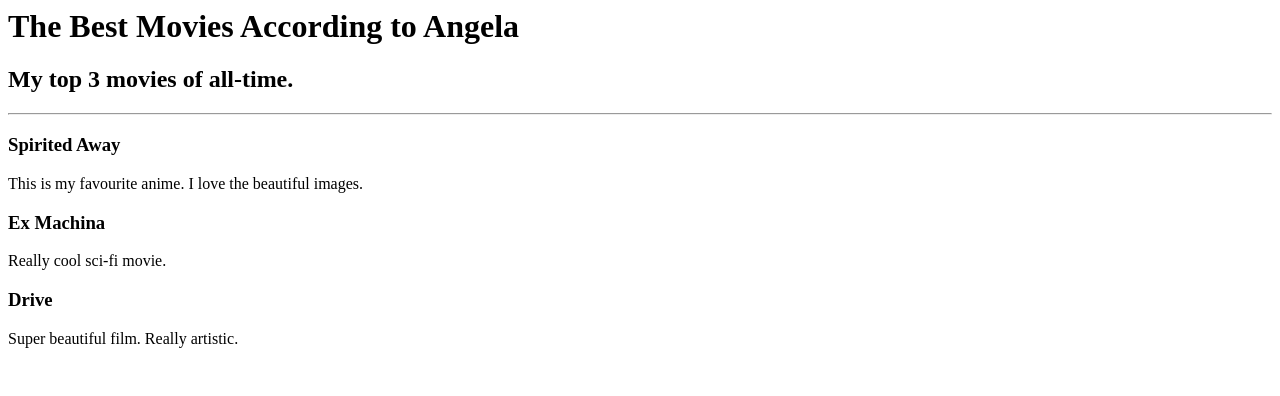
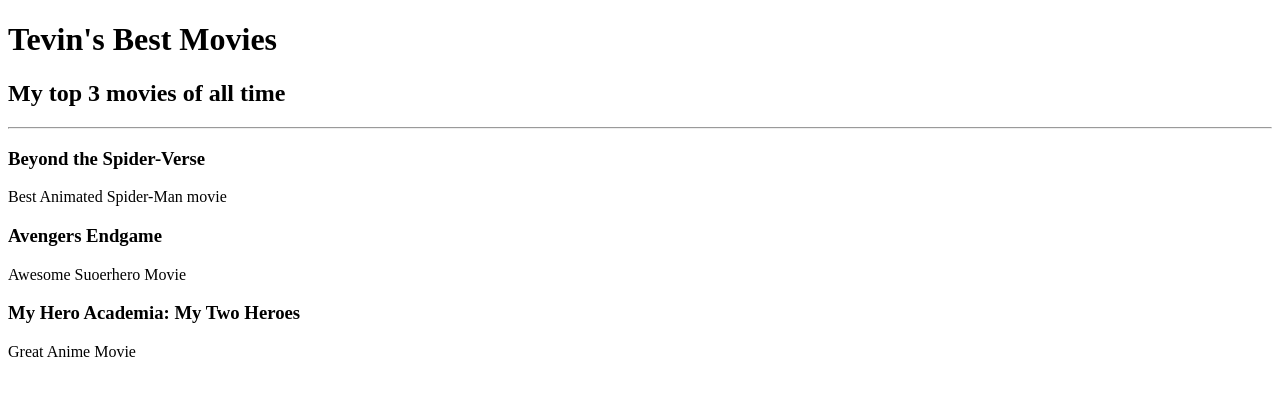
Before and after one commit to Itsme223/html-portfolio, a plain HTML site: page public/movie-ranking.html in a window 1280 px wide. Drawn offline with Linux system fonts and the light colour scheme.

Commit message:
Add files via upload

```diff
--- a/public/movie-ranking.html
+++ b/public/movie-ranking.html
@@ -1,9 +1,20 @@
-<h1>The Best Movies According to Angela</h1>
-<h2>My top 3 movies of all-time.</h2>
-<hr />
-<h3>Spirited Away</h3>
-<p>This is my favourite anime. I love the beautiful images.</p>
-<h3>Ex Machina</h3>
-<p>Really cool sci-fi movie.</p>
-<h3>Drive</h3>
-<p>Super beautiful film. Really artistic.</p>
+<!-- Write your code below -->
+<!DOCTYPE html>
+<html lang="en">
+<head>
+    <meta charset="UTF-8">
+    <meta name="viewport" content="width=device-width, initial-scale=1.0">
+    <title>Favorite Movies</title>
+</head>
+<body>
+    <h1>Tevin's Best Movies</h1>
+    <h2>My top 3 movies of all time</h2>
+    <hr />
+    <h3>Beyond the Spider-Verse</h3>
+    <p>Best Animated Spider-Man movie</p>
+    <h3>Avengers Endgame</h3>
+    <p>Awesome Suoerhero Movie</p>
+    <h3>My Hero Academia: My Two Heroes</h3>
+    <p>Great Anime Movie</p>
+</body>
+</html>
```
